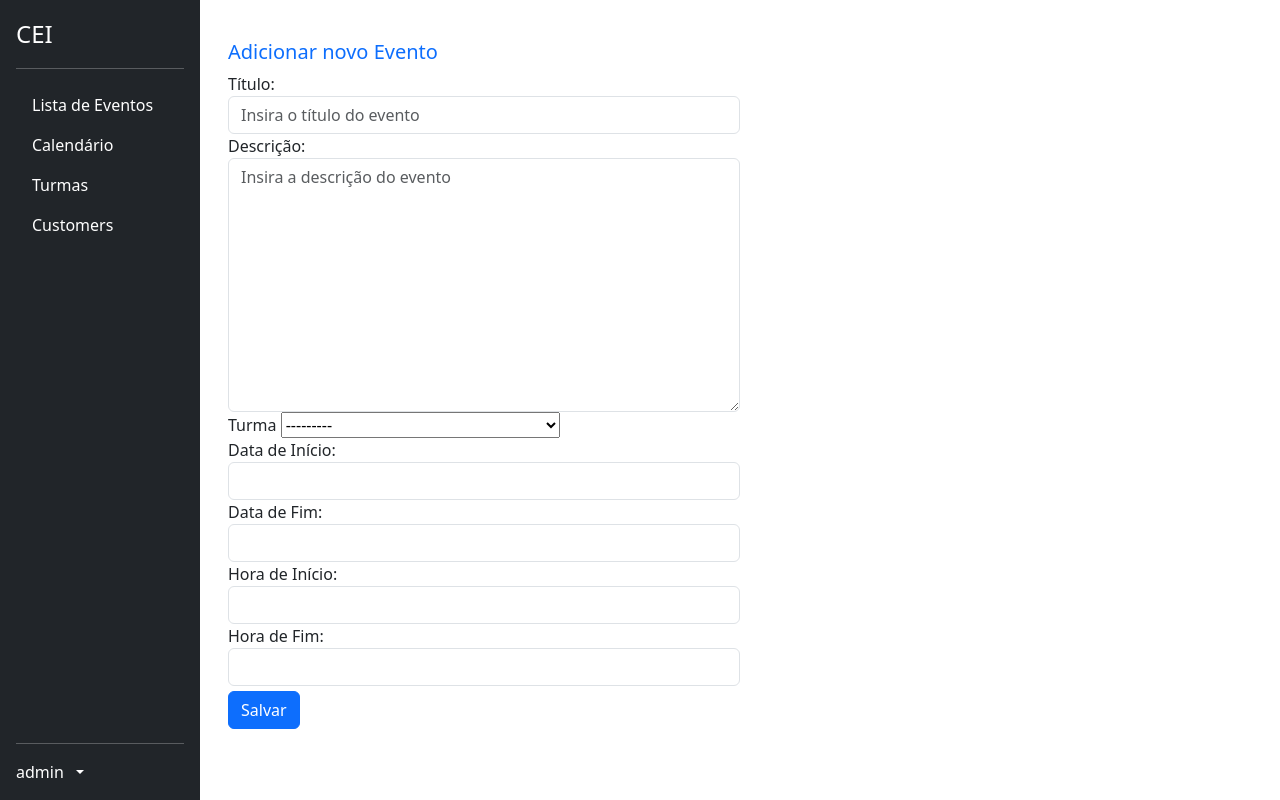
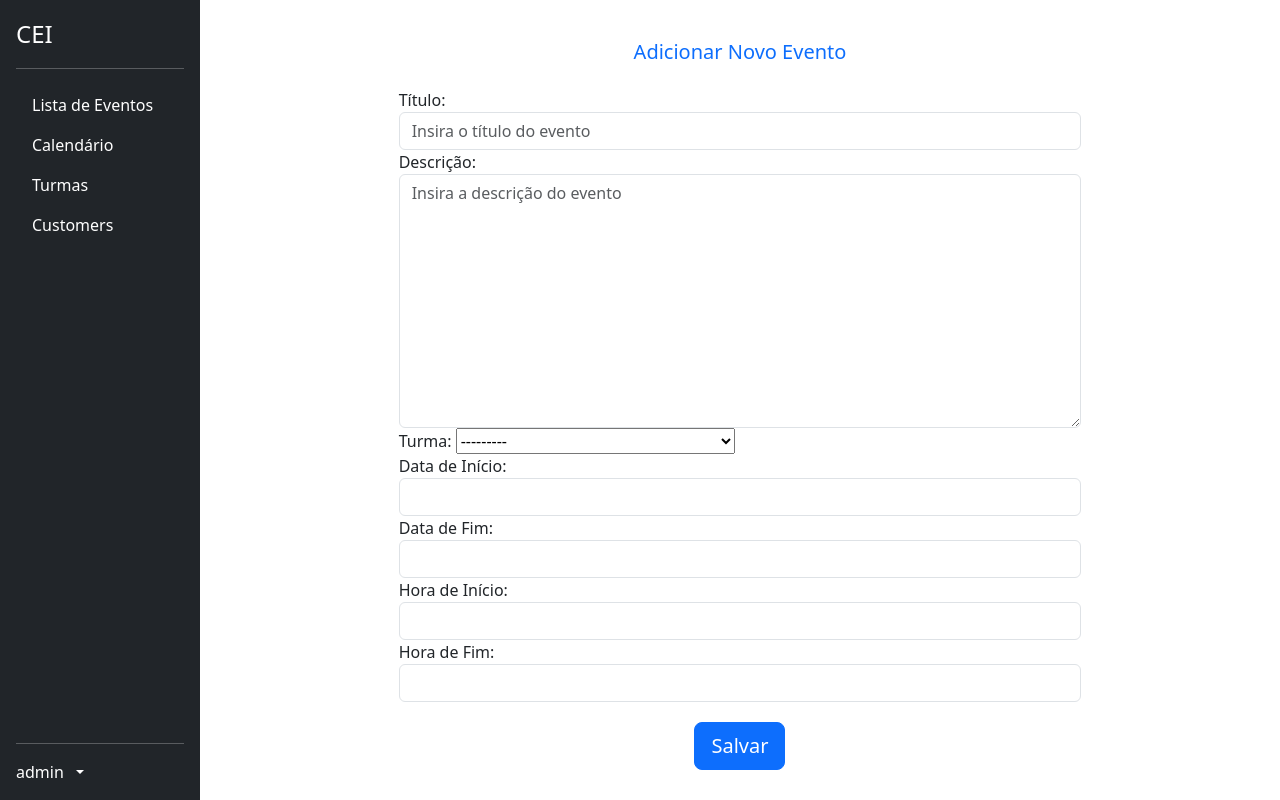
Before and after one commit to andre7zl/calendar-list, a Django app: page /newtask/ in a window 1280 px wide. Run offline with Django 3.2, Linux system fonts and the light colour scheme; a user stored in the database is signed in; data comes from the database, SQL or seed files in the repository; both versions use the stored data as it was after the commit; some libraries are stand-ins or nearby versions.

```diff
--- a/tasks/static/fullcalendar/examples/selectable.html
+++ b/tasks/static/fullcalendar/examples/selectable.html
@@ -19,7 +19,7 @@
       selectable: true,
       selectMirror: true,
       select: function(arg) {
-        var title = prompt('Event Title:');
+        var title = prompt('Titulo do evento:');
         if (title) {
           calendar.addEvent({
             title: title,
@@ -31,7 +31,7 @@
         calendar.unselect()
       },
       eventClick: function(arg) {
-        if (confirm('Are you sure you want to delete this event?')) {
+        if (confirm('Tem certeza de que deseja excluir este evento?')) {
           arg.event.remove()
         }
       },
--- a/tasks/templates/base.html
+++ b/tasks/templates/base.html
@@ -53,9 +53,9 @@
             <span class="me-2">{{ user.username }}</span>
           </a>
           <ul class="dropdown-menu dropdown-menu-dark text-small shadow">
-            <li><a class="dropdown-item" href="#">New project...</a></li>
-            <li><a class="dropdown-item" href="#">Settings</a></li>
-            <li><a class="dropdown-item" href="#">Profile</a></li>
+            <li><a class="dropdown-item" href="#">Novo projeto</a></li>
+            <li><a class="dropdown-item" href="#">Configurações</a></li>
+            <li><a class="dropdown-item" href="#">Perfil</a></li>
             <li><hr class="dropdown-divider"></li>
             <li>
               <form action="{% url 'logout' %}" method="post" style="display: inline;">
--- a/tasks/templates/tasks/addtask.html
+++ b/tasks/templates/tasks/addtask.html
@@ -6,44 +6,53 @@
 
 {% block content %}
 <div class="container mt-4">
-    <div class="col-md-6">
-        <h5 class="text-primary">Adicionar novo Evento</h5>
+    <div class="col-md-8 offset-md-2">
+        <h5 class="text-primary text-center mb-4">Adicionar Novo Evento</h5>
         <form method="post">
             {% csrf_token %}
+
             <div class="form-group">
-                <label for="title">Título:</label>
+                <label for="title" class="font-weight-bold">Título:</label>
                 {{ form.title }}
             </div>
+
             <div class="form-group">
-                <label for="description">Descrição:</label>
+                <label for="description" class="font-weight-bold">Descrição:</label>
                 {{ form.description }}
             </div>
+
             <div class="form-group">
-                <label for="start_date">Turma</label>
+                <label for="turma" class="font-weight-bold">Turma:</label>
                 {{ form.turma }}
             </div>
+
             <div class="form-group">
-                <label for="start_date">Data de Início:</label>
+                <label for="start_date" class="font-weight-bold">Data de Início:</label>
                 {{ form.start_date }}
             </div>
+
             <div class="form-group">
-                <label for="end_date">Data de Fim:</label>
+                <label for="end_date" class="font-weight-bold">Data de Fim:</label>
                 {{ form.end_date }}
             </div>
+
             <div class="form-group">
-                <label for="start_time">Hora de Início:</label>
+                <label for="start_time" class="font-weight-bold">Hora de Início:</label>
                 {{ form.start_time }}
             </div>
+
             <div class="form-group">
-                <label for="end_time">Hora de Fim:</label>
+                <label for="end_time" class="font-weight-bold">Hora de Fim:</label>
                 {{ form.end_time }}
             </div>
-            <div class="form-group" style="margin-top: 5px;">
-                <button type="submit" class="btn btn-primary">Salvar</button>
+
+            <div class="form-group text-center" style="margin-top: 20px;">
+                <button type="submit" class="btn btn-primary btn-lg">Salvar</button>
             </div>
         </form>
     </div>
 </div>
+
 {% endblock %}
 
 {% block scripts %}
```
Also changed, not shown: db.sqlite3, tasks/static/css/styles.css (line endings or trailing spaces).
